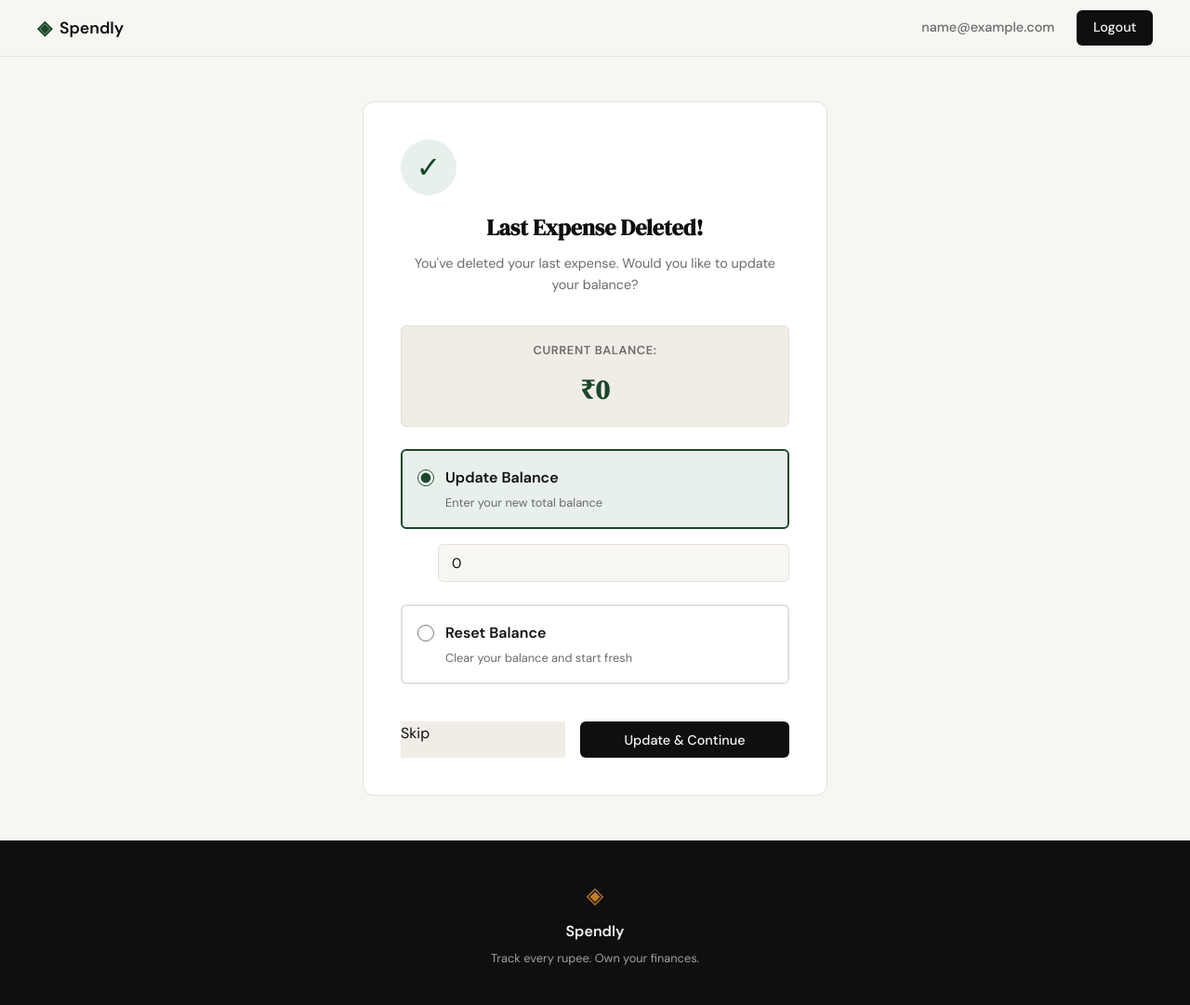
After one commit to Abhinavrastogi2/spendly, a Flask app: page /balance/update-after-delete in a window 1280 px wide. The commit adds this page. Shown: the whole page at 93% size. Run offline with Flask 3, Linux system fonts and the light colour scheme; the visitor is signed in with stand-in values (Sample User, id 1).

Commit message:
Add balance update confirmation on last expense deletion

```diff
--- a/app.py
+++ b/app.py
@@ -176,10 +176,44 @@ def delete_expense(id):
     user_id = session['user_id']
     user_expenses = expenses_db.get(user_id, [])
 
+    # Check if this is the last expense
+    is_last_expense = len(user_expenses) == 1
+
+    # Delete the expense
     expenses_db[user_id] = [exp for exp in user_expenses if exp['id'] != id]
+
+    # If it was the last expense, redirect to balance update page
+    if is_last_expense:
+        return redirect(url_for('update_balance_after_delete'))
 
     return redirect(url_for('dashboard'))
 
 
+@app.route("/balance/update-after-delete", methods=["GET", "POST"])
+@login_required
+def update_balance_after_delete():
+    user_id = session['user_id']
+    current_balance = balance_db.get(user_id, 0)
+
+    if request.method == "POST":
+        action = request.form.get("action")
+
+        if action == "reset":
+            # Reset balance to 0
+            balance_db[user_id] = 0
+        elif action == "update":
+            # Update with new balance
+            new_balance = request.form.get("new_balance")
+            if new_balance:
+                try:
+                    balance_db[user_id] = float(new_balance)
+                except ValueError:
+                    pass
+
+        return redirect(url_for('dashboard'))
+
+    return render_template("update_balance.html", current_balance=current_balance)
+
+
 if __name__ == "__main__":
     app.run(debug=True, port=5001)
--- a/static/css/style.css
+++ b/static/css/style.css
@@ -730,6 +730,185 @@ a { color: inherit; text-decoration: none; }
 }
 
 /* ------------------------------------------------------------------ */
+/* Balance Update Page                                                 */
+/* ------------------------------------------------------------------ */
+
+.balance-update-section {
+    min-height: calc(100vh - 60px - 100px);
+    padding: 3rem 2rem;
+    background: var(--paper);
+    display: flex;
+    align-items: center;
+    justify-content: center;
+}
+
+.balance-update-container {
+    max-width: 500px;
+    width: 100%;
+}
+
+.balance-update-card {
+    background: var(--paper-card);
+    border: 1px solid var(--border);
+    border-radius: var(--radius-md);
+    padding: 2.5rem;
+}
+
+.balance-update-header {
+    text-align: center;
+    margin-bottom: 2rem;
+}
+
+.balance-update-icon {
+    display: inline-block;
+    width: 60px;
+    height: 60px;
+    background: var(--accent-light);
+    border-radius: 50%;
+    display: flex;
+    align-items: center;
+    justify-content: center;
+    font-size: 2rem;
+    color: var(--accent);
+    margin-bottom: 1rem;
+    line-height: 1;
+    text-align: center;
+}
+
+.balance-update-title {
+    font-family: var(--font-display);
+    font-size: 1.5rem;
+    color: var(--ink);
+    margin-bottom: 0.5rem;
+}
+
+.balance-update-subtitle {
+    font-size: 0.9rem;
+    color: var(--ink-muted);
+    line-height: 1.6;
+}
+
+.balance-info {
+    background: var(--paper-warm);
+    border: 1px solid var(--border);
+    border-radius: var(--radius-sm);
+    padding: 1rem;
+    margin-bottom: 1.5rem;
+    text-align: center;
+}
+
+.balance-info-label {
+    font-size: 0.8rem;
+    color: var(--ink-muted);
+    text-transform: uppercase;
+    letter-spacing: 0.05em;
+    font-weight: 600;
+    margin-bottom: 0.5rem;
+}
+
+.balance-info-value {
+    font-family: var(--font-display);
+    font-size: 1.8rem;
+    color: var(--accent);
+    font-weight: 600;
+}
+
+.balance-update-form {
+    display: flex;
+    flex-direction: column;
+    gap: 1rem;
+}
+
+.form-option {
+    display: flex;
+    align-items: flex-start;
+    gap: 0.75rem;
+    padding: 1rem;
+    border: 2px solid var(--border);
+    border-radius: var(--radius-sm);
+    cursor: pointer;
+    transition: all 0.2s;
+}
+
+.form-option input[type="radio"] {
+    margin-top: 0.25rem;
+    cursor: pointer;
+    width: 18px;
+    height: 18px;
+}
+
+.form-option input[type="radio"]:checked ~ .option-label {
+    color: var(--ink);
+}
+
+.form-option input[type="radio"]:checked {
+    accent-color: var(--accent);
+}
+
+.form-option:has(input[type="radio"]:checked) {
+    border-color: var(--accent);
+    background: var(--accent-light);
+}
+
+.option-label {
+    flex: 1;
+    color: var(--ink-soft);
+    cursor: pointer;
+}
+
+.option-title {
+    display: block;
+    font-weight: 600;
+    color: var(--ink);
+    margin-bottom: 0.25rem;
+}
+
+.option-desc {
+    display: block;
+    font-size: 0.8rem;
+    color: var(--ink-muted);
+}
+
+.update-input-group {
+    display: block;
+    margin-bottom: 0.5rem;
+    margin-left: 2.5rem;
+}
+
+.balance-input-field {
+    width: 100%;
+    padding: 0.6rem 0.875rem;
+    border: 1px solid var(--border);
+    border-radius: var(--radius-sm);
+    font-family: var(--font-body);
+    font-size: 0.95rem;
+    color: var(--ink);
+    background: var(--paper);
+    outline: none;
+    transition: border-color 0.2s;
+}
+
+.balance-input-field:focus {
+    border-color: var(--accent);
+}
+
+.balance-actions {
+    display: flex;
+    gap: 1rem;
+    margin-top: 1.5rem;
+    justify-content: space-between;
+}
+
+.balance-actions .btn-secondary {
+    flex: 1;
+}
+
+.balance-actions .btn-primary {
+    flex: 1;
+    width: auto;
+}
+
+/* ------------------------------------------------------------------ */
 /* Expense Form                                                        */
 /* ------------------------------------------------------------------ */
 
--- /dev/null
+++ b/templates/update_balance.html
@@ -0,0 +1,81 @@
+{% extends "base.html" %}
+
+{% block title %}Update Balance — Spendly{% endblock %}
+
+{% block content %}
+
+<section class="balance-update-section">
+    <div class="balance-update-container">
+
+        <div class="balance-update-card">
+            <div class="balance-update-header">
+                <span class="balance-update-icon">✓</span>
+                <h1 class="balance-update-title">Last Expense Deleted!</h1>
+                <p class="balance-update-subtitle">You've deleted your last expense. Would you like to update your balance?</p>
+            </div>
+
+            <div class="balance-info">
+                <p class="balance-info-label">Current Balance:</p>
+                <p class="balance-info-value">₹{{ current_balance }}</p>
+            </div>
+
+            <form method="POST" class="balance-update-form">
+
+                <!-- Update Balance Option -->
+                <div class="form-option">
+                    <input type="radio" id="update-option" name="action" value="update" checked>
+                    <label for="update-option" class="option-label">
+                        <span class="option-title">Update Balance</span>
+                        <span class="option-desc">Enter your new total balance</span>
+                    </label>
+                </div>
+
+                <div class="update-input-group" id="update-input-group">
+                    <input type="number" name="new_balance" placeholder="Enter new balance (₹)"
+                           step="0.01" min="0" class="balance-input-field"
+                           value="{{ current_balance }}">
+                </div>
+
+                <!-- Reset Balance Option -->
+                <div class="form-option">
+                    <input type="radio" id="reset-option" name="action" value="reset">
+                    <label for="reset-option" class="option-label">
+                        <span class="option-title">Reset Balance</span>
+                        <span class="option-desc">Clear your balance and start fresh</span>
+                    </label>
+                </div>
+
+                <!-- Action Buttons -->
+                <div class="balance-actions">
+                    <a href="{{ url_for('dashboard') }}" class="btn-secondary">Skip</a>
+                    <button type="submit" class="btn-primary">Update & Continue</button>
+                </div>
+
+            </form>
+        </div>
+
+    </div>
+</section>
+
+<script>
+    // Toggle input field visibility based on radio selection
+    const updateOption = document.getElementById('update-option');
+    const resetOption = document.getElementById('reset-option');
+    const updateInputGroup = document.getElementById('update-input-group');
+    const newBalanceInput = document.querySelector('input[name="new_balance"]');
+
+    function toggleInputField() {
+        if (updateOption.checked) {
+            updateInputGroup.style.display = 'block';
+            newBalanceInput.required = true;
+        } else {
+            updateInputGroup.style.display = 'none';
+            newBalanceInput.required = false;
+        }
+    }
+
+    updateOption.addEventListener('change', toggleInputField);
+    resetOption.addEventListener('change', toggleInputField);
+</script>
+
+{% endblock %}
```
